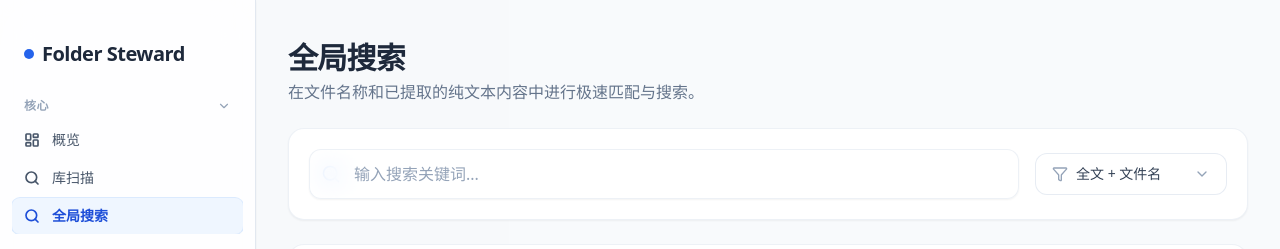
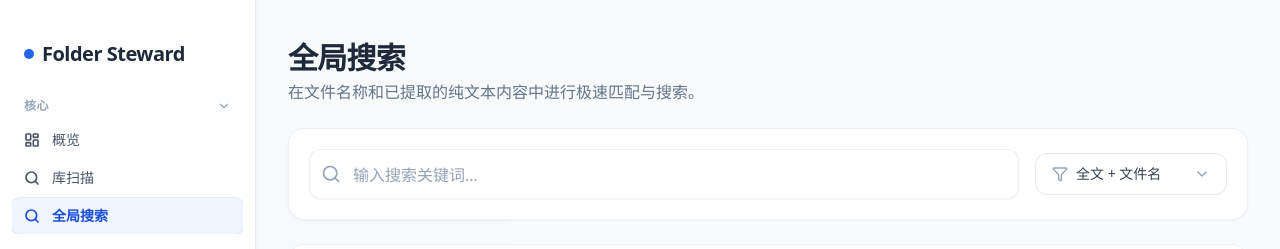
Before and after one commit to chikhio123/folder-steward, a React (Vite) app in the folder frontend/: page /#/search in a window 1280 px wide. Shown: the top 249 px of the page. Built offline with nearby package versions, Linux system fonts and the light colour scheme.

Commit message:
feat(frontend): add 3-character minimum hint for global search

```diff
--- a/frontend/src/pages/search/components/SearchAutocomplete.tsx
+++ b/frontend/src/pages/search/components/SearchAutocomplete.tsx
@@ -39,7 +39,7 @@ export function SearchAutocomplete({ value, onChange, onSubmit }: SearchAutocomp
 
   // Debounce fetching suggestions
   useEffect(() => {
-    if (value.trim().length >= 2) {
+    if (value.trim().length >= 3) {
       const timer = setTimeout(() => {
         fetchSuggestions(value);
       }, 300);
@@ -54,7 +54,7 @@ export function SearchAutocomplete({ value, onChange, onSubmit }: SearchAutocomp
     setActiveIndex(-1);
   }, [value, suggestions, history]);
 
-  const displayItems: SuggestionItem[] = value.trim().length < 2
+  const displayItems: SuggestionItem[] = value.trim().length < 3
     ? history.slice(0, 5).map(h => ({ type: 'history', text: h }))
     : suggestions;
 
@@ -119,8 +119,8 @@ export function SearchAutocomplete({ value, onChange, onSubmit }: SearchAutocomp
 
   return (
     <div className="relative flex-1 min-w-[240px] z-50" ref={containerRef}>
-      <div className="absolute inset-y-0 left-0 pl-3 flex items-center pointer-events-none">
-        <SearchIcon className="h-5 w-5 text-blue-500" />
+      <div className="absolute inset-y-0 left-0 pl-3 flex items-center pointer-events-none z-10">
+        <SearchIcon className={twMerge("h-5 w-5 transition-colors", isOpen ? "text-blue-500" : "text-slate-400")} />
       </div>
 
       <input
@@ -133,9 +133,17 @@ export function SearchAutocomplete({ value, onChange, onSubmit }: SearchAutocomp
         }}
         onFocus={() => setIsOpen(true)}
         onKeyDown={handleKeyDown}
-        placeholder="输入搜索关键词..."
-        className="w-full bg-white/60 backdrop-blur-md border border-slate-200/60 text-slate-800 rounded-xl pl-11 pr-10 py-3 text-base font-medium focus:outline-none focus:ring-2 focus:ring-blue-500/50 focus:border-blue-400 transition-all placeholder:text-slate-400 shadow-sm"
+        placeholder=" "
+        className="w-full bg-white/60 backdrop-blur-md border border-slate-200/60 text-slate-800 rounded-xl pl-11 pr-10 pt-5 pb-1 text-base font-medium focus:outline-none focus:ring-2 focus:ring-blue-500/50 focus:border-blue-400 transition-all shadow-sm"
       />
+      <label className={twMerge(
+        "absolute left-11 transition-all duration-200 pointer-events-none",
+        (isOpen || value)
+           ? "top-1 text-[11px] font-bold uppercase tracking-wider " + (isOpen && value.trim().length > 0 && value.trim().length < 3 ? "text-amber-500" : "text-blue-500")
+           : "top-3.5 text-base text-slate-400"
+      )}>
+        {isOpen && value.trim().length > 0 && value.trim().length < 3 ? "请输入至少三个字符" : "输入搜索关键词..."}
+      </label>
 
       {value && (
         <button
@@ -146,7 +154,7 @@ export function SearchAutocomplete({ value, onChange, onSubmit }: SearchAutocomp
         </button>
       )}
 
-      {isOpen && (displayItems.length > 0 || isLoading) && (
+      {isOpen && (displayItems.length > 0 || isLoading || value.trim().length < 3) && (
         <div className="absolute top-full left-0 right-0 mt-2 bg-white/95 backdrop-blur-2xl border border-slate-200/80 rounded-xl shadow-xl shadow-slate-200/50 overflow-hidden animation-fade-in py-2">
           {isLoading && displayItems.length === 0 ? (
             <div className="px-4 py-3 flex items-center gap-2 text-sm text-slate-500">
@@ -155,7 +163,7 @@ export function SearchAutocomplete({ value, onChange, onSubmit }: SearchAutocomp
             </div>
           ) : (
             <>
-              {value.trim().length < 2 && history.length > 0 && (
+              {value.trim().length < 3 && history.length > 0 && (
                 <div className="px-4 py-1.5 flex items-center justify-between text-xs font-semibold text-slate-400 uppercase tracking-wider">
                   最近搜索
                   <button onClick={clearHistory} className="hover:text-rose-500 transition-colors cursor-pointer text-[10px]">清空</button>
```
